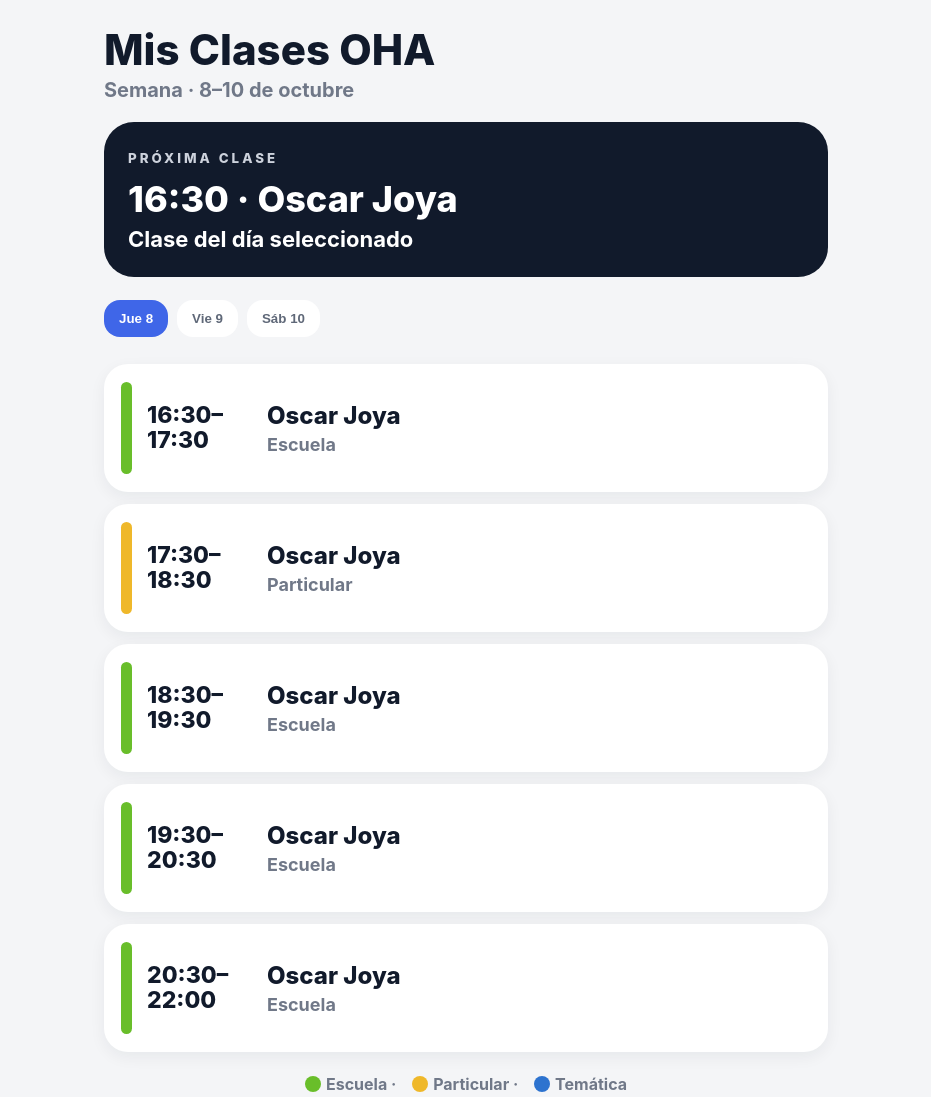
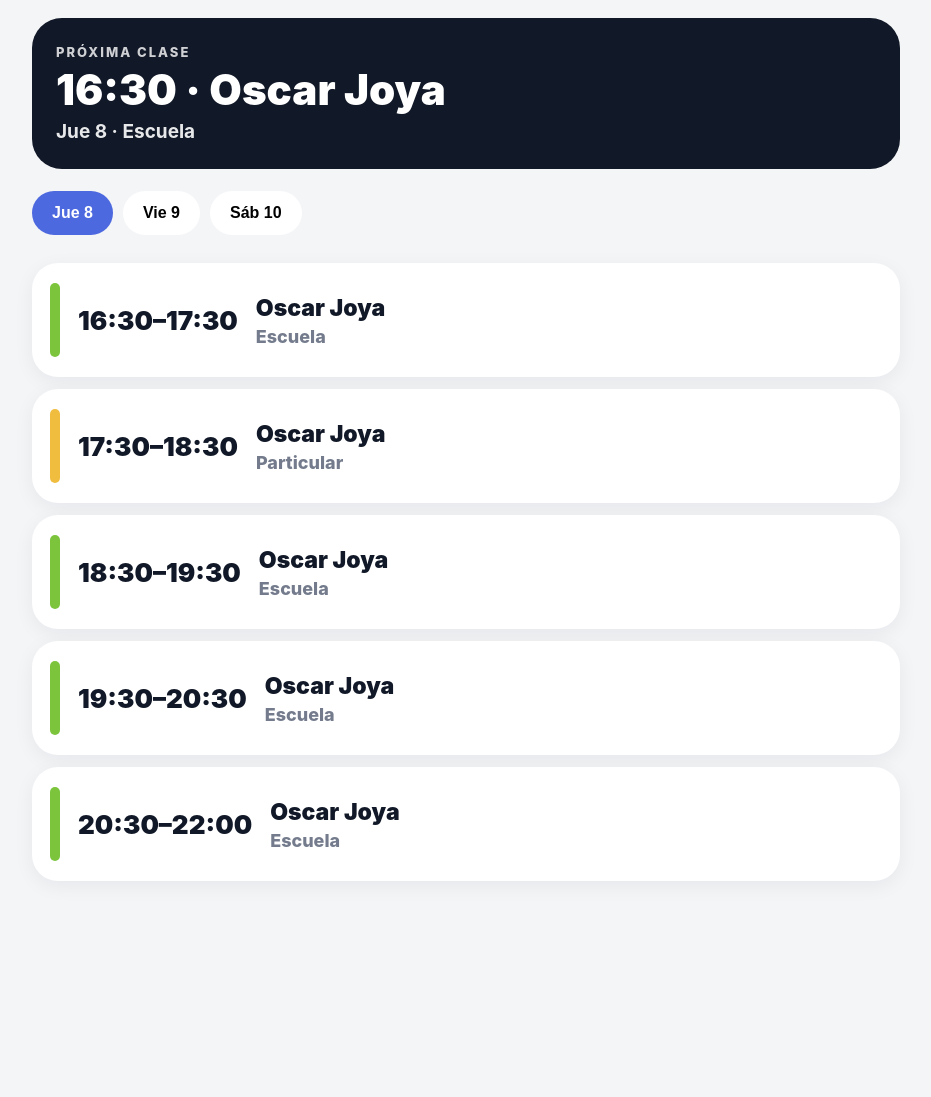
Before and after one commit to oscarjoyamendez-sketch/Clases-Oha-Oscar-, a plain HTML site: page index.html in a window 1280 px wide. Shown: the top 1097 px of the page, without its empty margins (174-1105 px from the left). After the commit the page ends 933 px from the top, so only its background shows below. Drawn offline with Linux system fonts and the light colour scheme.

Commit message:
Add files via upload

```diff
--- a/index.html
+++ b/index.html
@@ -3,59 +3,86 @@
 <head>
 <meta charset="utf-8">
 <meta name="viewport" content="width=device-width,initial-scale=1,viewport-fit=cover">
-<meta name="theme-color" content="#3f66e8">
-<link rel="manifest" href="manifest.webmanifest">
-<title>Mis Clases OHA</title>
+<meta name="theme-color" content="#101827">
+<title>Clases OHA - Oscar</title>
 <style>
-:root{--bg:#f4f5f7;--ink:#111a2b;--muted:#707888;--blue:#3f66e8;--green:#69be2a;--yellow:#efb82a;--theme:#2d73cf}
-*{box-sizing:border-box}body{margin:0;background:var(--bg);color:var(--ink);font-family:-apple-system,BlinkMacSystemFont,"Segoe UI",sans-serif}
-main{max-width:760px;margin:auto;padding:28px 18px 38px}
-h1{font-size:42px;line-height:1.05;margin:0 0 6px;font-weight:850}.sub{font-size:20px;color:var(--muted);font-weight:700;margin-bottom:20px}
-.hero{background:#111a2b;color:white;border-radius:30px;padding:25px 24px;margin-bottom:20px}
-.hero small{letter-spacing:3px;font-weight:850;color:#cdd2dc}.hero .time{font-size:36px;font-weight:850;margin-top:10px}.hero .count{font-size:22px;font-weight:750;margin-top:5px}
-.days{display:flex;gap:9px;overflow:auto;padding:3px 0 15px}.day{border:0;border-radius:16px;background:white;padding:11px 15px;font-weight:800;color:#5f6878;white-space:nowrap}.day.active{background:var(--blue);color:white}
-.card{background:white;border-radius:24px;padding:18px 17px;margin:12px 0;display:flex;align-items:center;gap:15px;box-shadow:0 5px 16px rgba(20,30,50,.06)}
-.stripe{width:11px;height:92px;border-radius:10px;flex:0 0 11px}.school{background:var(--green)}.private{background:var(--yellow)}.theme{background:var(--theme)}
-.timebox{width:105px;font-size:23px;font-weight:850;line-height:1.1}.name{font-size:24px;font-weight:850}.kind{font-size:18px;color:var(--muted);font-weight:700;margin-top:4px}
-.legend{text-align:center;color:var(--muted);font-weight:750;margin:22px 0 15px;font-size:16px}.dot{display:inline-block;width:16px;height:16px;border-radius:50%;vertical-align:-2px;margin:0 5px 0 12px}.dot:first-child{margin-left:0}
-.install{display:block;width:100%;border:0;background:var(--blue);color:white;border-radius:22px;padding:18px;font-size:20px;font-weight:850}
-.note{text-align:center;color:#8a91a0;font-size:13px;margin-top:15px}
+*{box-sizing:border-box} body{margin:0;background:#f4f5f7;color:#111827;font-family:-apple-system,BlinkMacSystemFont,"Segoe UI",sans-serif}
+.wrap{max-width:900px;margin:auto;padding:18px 16px 40px}
+.hero{background:#111827;color:white;border-radius:30px;padding:26px 24px;margin-bottom:18px}
+.kicker{font-size:13px;font-weight:800;letter-spacing:2px;text-transform:uppercase;opacity:.8}
+.next{font-size:42px;font-weight:900;line-height:1.05;margin:8px 0}
+.sub{font-size:19px;font-weight:700;opacity:.9}
+.days{display:flex;gap:10px;overflow:auto;padding:4px 0 16px}
+.days button{border:0;border-radius:24px;padding:13px 20px;background:white;font-weight:800;font-size:16px;white-space:nowrap}
+.days button.active{background:#4d69df;color:white}
+.card{background:white;border-radius:26px;padding:20px 18px;margin:12px 0;display:flex;gap:18px;align-items:center;box-shadow:0 5px 20px rgba(17,24,39,.06)}
+.bar{width:10px;align-self:stretch;border-radius:8px;min-height:74px}
+.time{font-size:26px;font-weight:900;min-width:120px}.name{font-size:23px;font-weight:900}.type{font-size:18px;font-weight:800;color:#737b8c;margin-top:4px}
+.green{background:#7bc43c}.yellow{background:#f0bd3e}.blue{background:#8fd8e8}
+.empty{background:white;border-radius:26px;padding:28px;text-align:center;font-weight:700;color:#777}
+@media(max-width:520px){.next{font-size:34px}.time{min-width:105px;font-size:22px}.name{font-size:20px}.type{font-size:16px}}
 </style>
 </head>
 <body>
-<main>
-<h1>Mis Clases OHA</h1>
-<div class="sub" id="weekTitle">Semana · 8–10 de octubre</div>
-<div class="hero"><small>PRÓXIMA CLASE</small><div class="time" id="nextClass">16:30 · Oscar Joya</div><div class="count" id="countdown">Consulta el día seleccionado</div></div>
-<div class="days" id="days"></div>
-<section id="list"></section>
-<div class="legend"><span class="dot school"></span>Escuela · <span class="dot private"></span>Particular · <span class="dot theme"></span>Temática</div>
-<button class="install" onclick="alert('En iPhone: pulsa Compartir en Safari → Añadir a pantalla de inicio → Añadir.')">Añadir a pantalla de inicio</button>
-<div class="note">Panel OHA · solo clases de Oscar Joya · sin estado de pago</div>
-</main>
+<div class="wrap">
+  <section class="hero">
+    <div class="kicker">Próxima clase</div>
+    <div id="next" class="next">—</div>
+    <div id="nextSub" class="sub">—</div>
+  </section>
+  <div id="days" class="days"></div>
+  <main id="list"></main>
+</div>
 <script>
-const data={
-"2026-10-08":[
-["16:30","17:30","Escuela","school"],["17:30","18:30","Particular","private"],
-["18:30","19:30","Escuela","school"],["19:30","20:30","Escuela","school"],
-["20:30","22:00","Escuela","school"]],
-"2026-10-09":[
-["09:00","10:00","Particular","private"],["18:00","19:00","Escuela","school"],
-["19:00","20:00","Escuela","school"]],
-"2026-10-10":[
-["09:00","10:00","Escuela","school"],["10:00","11:00","Temática","theme"],
-["11:00","12:00","Particular","private"],["12:00","13:00","Particular","private"]]
-};
-const labels={"2026-10-08":"Jue 8","2026-10-09":"Vie 9","2026-10-10":"Sáb 10"};
-let selected="2026-10-08";
-const days=document.getElementById("days"), list=document.getElementById("list"), next=document.getElementById("nextClass"), count=document.getElementById("countdown");
-Object.keys(data).forEach(k=>{let b=document.createElement("button");b.className="day";b.textContent=labels[k];b.onclick=()=>show(k);b.dataset.day=k;days.appendChild(b)});
-function show(k){
- selected=k; document.querySelectorAll(".day").forEach(b=>b.classList.toggle("active",b.dataset.day===k));
- list.innerHTML="";
- data[k].forEach(c=>{let [a,b,kind,cls]=c;let el=document.createElement("div");el.className="card";el.innerHTML=`<div class="stripe ${cls}"></div><div class="timebox">${a}–<br>${b}</div><div><div class="name">Oscar Joya</div><div class="kind">${kind}</div></div>`;list.appendChild(el)});
- let first=data[k][0]; next.textContent=first[0]+" · Oscar Joya"; count.textContent="Clase del día seleccionado";
+const days=[
+ {key:"2026-10-08",label:"Jue 8",classes:[
+  ["16:30","17:30","Oscar Joya","Escuela","green"],
+  ["17:30","18:30","Oscar Joya","Particular","yellow"],
+  ["18:30","19:30","Oscar Joya","Escuela","green"],
+  ["19:30","20:30","Oscar Joya","Escuela","green"],
+  ["20:30","22:00","Oscar Joya","Escuela","green"]
+ ]},
+ {key:"2026-10-09",label:"Vie 9",classes:[
+  ["09:00","10:00","Oscar Joya","Particular","yellow"],
+  ["18:00","19:00","Oscar Joya","Escuela","green"],
+  ["19:00","20:00","Oscar Joya","Escuela","green"]
+ ]},
+ {key:"2026-10-10",label:"Sáb 10",classes:[
+  ["09:00","10:00","Oscar Joya","Escuela","green"],
+  ["10:00","11:00","Oscar Joya","Temática","blue"],
+  ["11:00","12:00","Oscar Joya","Particular","yellow"],
+  ["12:00","13:00","Oscar Joya","Particular","yellow"]
+ ]}
+];
+
+let selected=0;
+function renderDays(){
+ document.getElementById("days").innerHTML=days.map((d,i)=>
+  `<button class="${i===selected?'active':''}" onclick="selectDay(${i})">${d.label}</button>`).join("");
 }
-show(selected);
+function render(){
+ const d=days[selected];
+ const now=new Date();
+ const today=now.toISOString().slice(0,10);
+ let upcoming=d.classes[0];
+ if(d.key===today){
+   upcoming=d.classes.find(c=>{
+     const [h,m]=c[0].split(":").map(Number);
+     return h*60+m >= now.getHours()*60+now.getMinutes();
+   }) || d.classes[d.classes.length-1];
+ }
+ document.getElementById("next").textContent=`${upcoming[0]} · ${upcoming[2]}`;
+ document.getElementById("nextSub").textContent=`${d.label} · ${upcoming[3]}`;
+ document.getElementById("list").innerHTML=d.classes.map(c=>`
+  <article class="card">
+   <div class="bar ${c[4]}"></div>
+   <div class="time">${c[0]}–${c[1]}</div>
+   <div><div class="name">${c[2]}</div><div class="type">${c[3]}</div></div>
+  </article>`).join("");
+ renderDays();
+}
+function selectDay(i){selected=i;render()}
+render();
 </script>
-</body></html>
+</body>
+</html>
```
